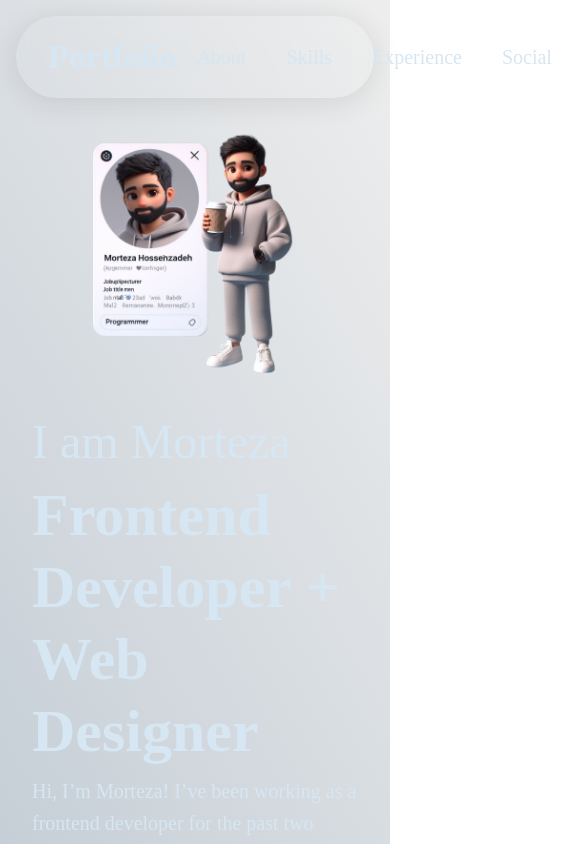
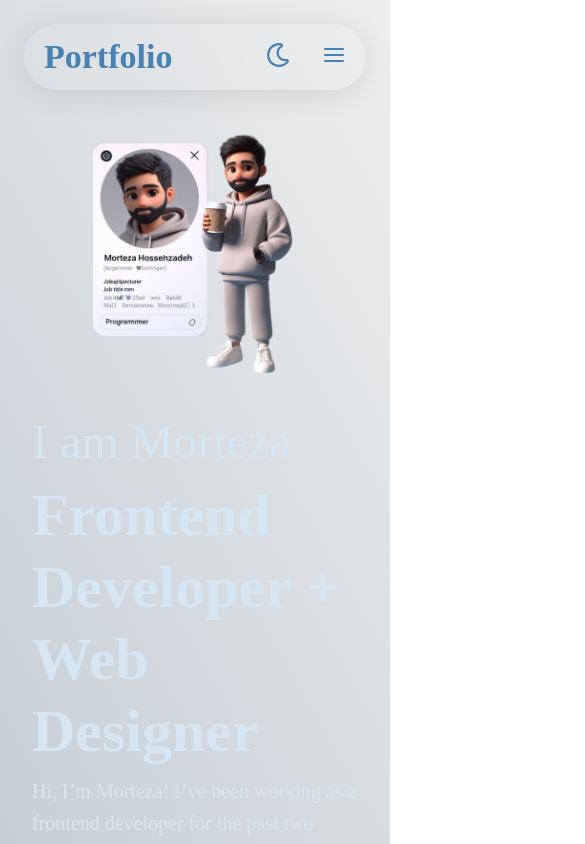
Before and after one commit to Morteza-Hoseinzadeh/personal-portfolio, a React (Create React App) app: page / in a window 390 px wide. Shown: the top 844 px of the page, 585 px wide, since content can reach past the window. Built offline with nearby package versions, Linux system fonts and the light colour scheme; a web font is replaced by a local one.

Commit message:
Develop navbar mobile view

```diff
--- a/src/components/navbar/index.jsx
+++ b/src/components/navbar/index.jsx
@@ -1,45 +1,124 @@
-import React from 'react';
-// Mui import's
-import { Box } from '@mui/material';
-// Custom style's
-import { icon_style, links_style, nav_style } from './style';
-// Ui components
-import CustomTypography from '../../custom-components/typography/index';
-import { NavLinks } from './components/links';
+import React, { useState } from 'react';
+// Mui imports
+import { Box, Divider, Drawer, Grid2, Link, List, ListItem, ListItemButton, ListItemText, Typography, useMediaQuery } from '@mui/material';
+// Redux Store
+import { useDispatch, useSelector } from 'react-redux';
+import { changeTheme } from '../../utils/redux/action';
 // Icons
 import { BsTranslate } from 'react-icons/bs';
 import { MdOutlineWbSunny } from 'react-icons/md';
 import { FaRegMoon } from 'react-icons/fa';
-// Redux state
-import { useDispatch, useSelector } from 'react-redux';
-import { changeTheme } from '../../utils/redux/action';
+import { CgMenu } from 'react-icons/cg';
+// Dataes
+import { nav_links } from '../../utils/data/data';
+// Custom styles
+import { drawer_section, humberger_menu, icon_style, justify_items, links_style, nav_style } from './style';
+import { NavLinks } from './components/links';
 
-function Navbar({ theme }) {
+// Reusable Icons and Theming Toggle
+const ThemeIcon = ({ isDarkMode, toggleDarkMode }) => (
+  <Box onClick={toggleDarkMode} sx={{ cursor: 'pointer' }}>
+    {isDarkMode ? <MdOutlineWbSunny size={24} /> : <FaRegMoon size={24} />}
+  </Box>
+);
+
+// Drawer List Component
+const DrawerContent = ({ onClose }) => (
+  <Box role='presentation' sx={{ width: 250 }}>
+    <Box m={2}>
+      <Typography variant='h4' fontWeight='bold'>
+        Portfolio
+      </Typography>
+    </Box>
+    <Divider />
+    <List>
+      {nav_links.map((item, index) => (
+        <ListItem key={index} disablePadding>
+          <ListItemButton onClick={onClose}>
+            <ListItemText>
+              <Link style={{ textDecoration: 'none', fontSize: 18 }}>{item.title}</Link>
+            </ListItemText>
+          </ListItemButton>
+        </ListItem>
+      ))}
+    </List>
+    <Divider />
+  </Box>
+);
+
+// Navbar Component
+export default function Navbar({ theme }) {
+  const [isDrawerOpen, setDrawerOpen] = useState(false);
+  const isMobile = useMediaQuery(theme.breakpoints.down('md'));
   const dispatch = useDispatch();
   const { darkMode } = useSelector((state) => state.darkMode);
 
-  const handleDarkMode = () => {
+  // Toggle dark/light mode
+  const toggleDarkMode = () => {
     const newDarkMode = !darkMode;
     dispatch(changeTheme(newDarkMode));
     localStorage.setItem('isDarkMode', newDarkMode);
   };
 
+  // Drawer open/close handlers
+  const openDrawer = () => setDrawerOpen(true);
+  const closeDrawer = () => setDrawerOpen(false);
+
+  const darkModeColorControl = darkMode ? theme.palette.primary.light : theme.palette.primary.dark;
+
   return (
+    <>
+      {isMobile ? (
+        <MobileNavbar
+          theme={theme}
+          darkModeColorControl={darkModeColorControl}
+          openDrawer={openDrawer}
+          isDrawerOpen={isDrawerOpen}
+          closeDrawer={closeDrawer}
+          toggleDarkMode={toggleDarkMode}
+          darkMode={darkMode}
+        />
+      ) : (
+        <DesktopNavbar theme={theme} darkModeColorControl={darkModeColorControl} toggleDarkMode={toggleDarkMode} darkMode={darkMode} />
+      )}
+    </>
+  );
+}
+
+// Mobile Navbar Component
+const MobileNavbar = ({ theme, darkModeColorControl, openDrawer, isDrawerOpen, closeDrawer, toggleDarkMode, darkMode }) => (
+  <Grid2 container spacing={4} sx={humberger_menu(theme)}>
+    <Grid2 item size={6} sx={justify_items('left')}>
+      <Typography variant='h4' fontWeight='bold' color={darkModeColorControl}>
+        Portfolio
+      </Typography>
+    </Grid2>
+    <Grid2 item size={6} sx={justify_items('right')}>
+      <Box sx={{ ...icon_style(theme, darkModeColorControl), mr: 4 }}>
+        <ThemeIcon isDarkMode={darkMode} toggleDarkMode={toggleDarkMode} />
+      </Box>
+      <Box sx={{ cursor: 'pointer' }}>
+        <CgMenu size={24} color={darkModeColorControl} onClick={openDrawer} />
+      </Box>
+    </Grid2>
+    <Drawer anchor='left' open={isDrawerOpen} onClose={closeDrawer} sx={drawer_section(theme)}>
+      <DrawerContent onClose={closeDrawer} />
+    </Drawer>
+  </Grid2>
+);
+
+// Desktop Navbar Component
+const DesktopNavbar = ({ theme, darkModeColorControl, toggleDarkMode, darkMode }) => (
   <Box sx={nav_style(theme)}>
-      <Box>
-        <CustomTypography variant={'h4'} fontWeight={'bold'} theme={theme}>
+    <Typography variant='h4' fontWeight='bold' color={darkModeColorControl}>
       Portfolio
-        </CustomTypography>
-      </Box>
+    </Typography>
     <Box sx={links_style(theme)}>
       <NavLinks theme={theme} />
     </Box>
-      <Box sx={icon_style(theme)}>
+    <Box sx={icon_style(theme, darkModeColorControl)}>
       <BsTranslate size={24} />
-        {darkMode ? <MdOutlineWbSunny size={24} onClick={handleDarkMode} /> : <FaRegMoon size={24} onClick={handleDarkMode} />}
+      <ThemeIcon isDarkMode={darkMode} toggleDarkMode={toggleDarkMode} />
     </Box>
   </Box>
 );
-}
-
-export default Navbar;
--- a/src/components/navbar/style.jsx
+++ b/src/components/navbar/style.jsx
@@ -44,11 +44,33 @@ export const links_style = (theme) => ({
   },
 });
 
-export const icon_style = (theme) => ({
+export const icon_style = (theme, darkModeColorControl) => ({
   display: 'flex',
   gap: 3,
   svg: {
     cursor: 'pointer',
-    color: theme.palette.text.primary,
+    color: darkModeColorControl,
   },
 });
+
+export const humberger_menu = (theme) => ({
+  position: 'sticky',
+  top: 10,
+  zIndex: 100,
+  m: 3,
+  p: '12px 20px',
+  background: 'rgba(255, 255, 255, 0)',
+  borderRadius: '45px',
+  boxShadow: '0 4px 30px rgba(0, 0, 0, 0.1)',
+  backdropFilter: 'blur(8.9px)',
+});
+
+export const justify_items = (align) => ({
+  display: 'flex',
+  alignItems: 'center',
+  justifyContent: align,
+});
+
+export const drawer_section = (theme) => ({
+  '.MuiDrawer-paper': { backgroundColor: theme.palette.primary.dark },
+});
```
Lines whose indentation alone changed are shown as unchanged.
